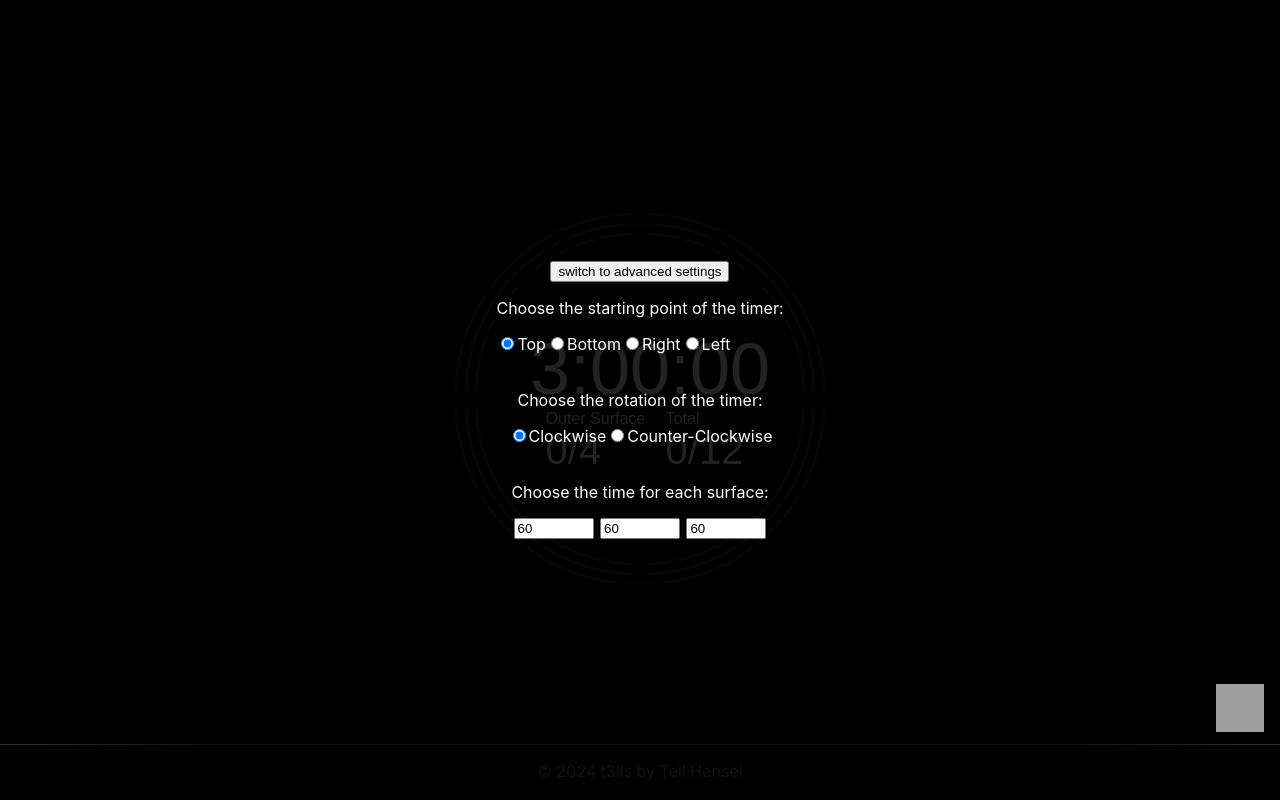
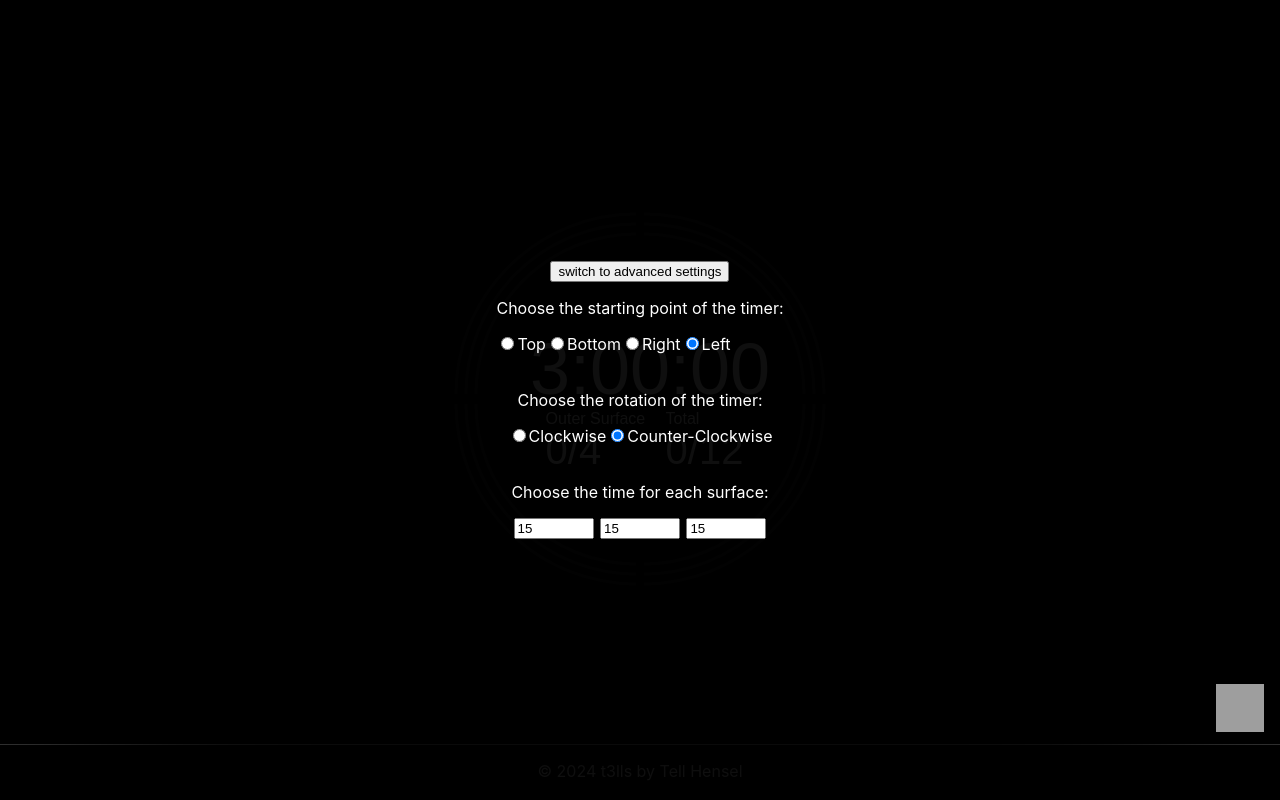
Before and after one commit to t3llscode/t3lls-tools, a Next.js app in the folder njs-tools/next-app/: page /timer in a window 1280 px wide. Both pictures are taken after a click on the element 1240 px from the left and 710 px from the top of the page. Built offline with nearby package versions, Linux system fonts and the light colour scheme; grey boxes are pictures that could not be loaded; a web font is replaced by a local one.

Commit message:
V1.3 (working advanced settings)

```diff
--- a/njs-tools/next-app/src/pages/timer.module.css
+++ b/njs-tools/next-app/src/pages/timer.module.css
@@ -6,6 +6,7 @@
   align-items: center;
   height: 100svh;
   font: 8px 'Mohave', sans-serif;
+  user-select: none;
 }
 
 .container {
--- a/njs-tools/next-app/src/pages/timer.tsx
+++ b/njs-tools/next-app/src/pages/timer.tsx
@@ -1,6 +1,5 @@
 import Head from 'next/head'
 import Image from 'next/image'
-import styles from '../styles/Home.module.css'
 import customStyles from './timer.module.css'
 
 import Segment from '../components/Segment';
@@ -79,21 +78,25 @@ export default function Home() {
     inner: 0
   });
 
-  // - - - Checkbox Related - - -
-
-  let startingPointCheck = true;
-  let rotationCheck = true;
-
   // - - -
 
-  const totalTime = calcTime(config);
+  let iterateOrder = ["tl", "tr", "bl", "br"];
+  let baseOrder = ["tl", "tr", "br", "bl"];
+  let basePoints = {
+    top: 4.5,
+    right: 5.5,
+    bot: 6.5,
+    left: 7.5
+  }
 
-  const [orderInput, setOrderInput] = useState(["bl", "br", "tr", "tl"]);
+  const [startingPoint, setStartingPoint] = useState("left")
+  const [clockwise, setClockwise] = useState(false)
+
+  const [segmentOrder, setSegmentOrder] = useState(["bl", "br", "tr", "tl"]);
   const [timeInputSafe, setTimeInputSafe] = useState(["15", "15", "15"]);
 
   const [showSettings, setShowSettings] = useState(false);
 
-  const iterateOrder = ["tl", "tr", "bl", "br"]
   const rotation = { tl: 180, tr: 270, bl: 90, br: 0 }
 
   // - - - COLOR RELATED - - -
@@ -128,7 +131,7 @@ export default function Home() {
     Object.entries(config).forEach(([surface, config]) => {
       tmp[surface] = {};
 
-      orderInput.forEach((quadrant) => {
+      segmentOrder.forEach((quadrant) => {
         if (time == 0) {
           tmp[surface][quadrant] = 0;
         } else if (time > config.time * 1000) {
@@ -181,7 +184,6 @@ export default function Home() {
 
     Object.entries(fullfilled).some(([key, value]) => {
       if (value != 4) {
-        console.log
         throwIt = [config[key].name, value];
         return true;
       }
@@ -195,11 +197,54 @@ export default function Home() {
     return [config[keys[keys.length - 1]].name, 4]
   }
 
+  // - - - CONFIG RELATED - - -
+
+  function toggleShowSettings() {
+
+    if (running) {
+      toggleTimer();
+    }
+
+    setShowSettings((previous) => !previous);
+
+    if (showSettings) {
+      setOrder(clockwise, startingPoint);
+    }
+  }
+
+  function setOrder(clockwise: boolean, startingPoint: string) {
+    let start = basePoints[startingPoint] + (clockwise ? 0.5 : -0.5);
+    let tmpOrder = [];
+    for (let i = 0; i > -4 && i < 4; clockwise ? i++ : i--) {
+      tmpOrder.push(baseOrder[(start + i + 4) % 4]); // Adding 4 to handle negative values
+    }
+
+    Object.keys(config).forEach((surface, i) => {
+      if (config[surface].time != Number(timeInputSafe[i])) {
+        config[surface].time = Number(timeInputSafe[i]);
+        setMs(calcTime(config));
+      } else {
+        setMs(prev => prev + 1);
+        setMs(prev => prev - 1);
+      };
+    })
+
+    Object.keys(config).forEach((surface, i) => {
+      config[surface].styles.reversed = (clockwise ? false : true);
+    });
+
+    setSegmentOrder(tmpOrder);
+  }
+
   // - - - TIMER RELATED - - -
 
-  const [ms, setMs] = useState(0);
+  const [ms, setMs] = useState(calcTime(config));
   const [running, setRunning] = useState(false);
+  const [startTime, setStartTime] = useState(0);
+  const [msStop, setMsStop] = useState(0);
 
+
+  // calculate the time that should be counted down
   function calcTime(config: Object) {
     let tmp = 0;
 
@@ -210,6 +255,7 @@ export default function Home() {
     return tmp;
   }
 
+  // convert to mm:ss:ms
   function formatTime(ms) {
     const minutes = Math.floor(ms / 60000);
     const seconds = Math.floor((ms % 60000) / 1000);
@@ -225,46 +271,16 @@ export default function Home() {
   // - - - EVENT HANDLERS - - -
 
   function toggleTimer() {
+    setStartTime(Date.now());
     if (ms == 0) {
       setMs(calcTime(config));
+      setMsStop(0);
     }
     setRunning((previous) => !previous);
+    if (!running) {
+      setMsStop(calcTime(config) - ms);
+    }
   }
-
-  function toggleShowSettings() {
-    setShowSettings((previous) => !previous);
-  }
-
-  // historical order input function
-
-  // function safeOrderInput(input) {
-  //   if (input.length == 4) {
-  //     setOrderInput(input);
-  //   }
-  // }
-
-
-  // historical time input function
-
-  // function safeTimeInput(input) {
-  //   if (input.length == 3) {
-  //     setTimeInputSafe(input);
-  //     let clean = true;
-  //     for (let i = 0; i < input.length; i++) {
-  //       if (typeof(parseInt(input[i])) !== "number" || input[i] < 1 || input[i] > 45) {
-  //         clean = false;
-  //         console.log("not clean", input[i], i);
-  //       }
-  //     }
-  //     if (clean) {
-  //       console.log("clean run")
-  //       config.outer.time = parseInt(input[0]);
-  //       config.chewing.time = parseInt(input[1]);
-  //       config.inner.time = parseInt(input[2]);
-  //       setMs(calcTime(config));
-  //     }
-  //   }
-  // }
 
   // - - - USE EFFECTS - - -
 
@@ -277,17 +293,17 @@ export default function Home() {
     const decrease = async () => {
       if (ms >= 10 && running) {
         intervalRef.current = setInterval(() => {
-          setMs(ms - 10);
-        }, 8.9) as any;
-        setPercentages(calcPercentages(ms, config) as any);
-      } else if (ms < 10 && running) {
+          setMs(calcTime(config) - (Date.now() - startTime + msStop))
+        }, 10) as any;
+      } else if (ms < 10) {
         setMs(0);
-        setPercentages(calcPercentages(ms, config) as any);
         setRunning(false);
+        setMsStop(0);
       }
     };
 
     decrease();
+    setPercentages(calcPercentages(ms, config) as any);
 
     return () => {
       clearInterval(intervalRef.current);
@@ -298,6 +314,7 @@ export default function Home() {
 
   useEffect(() => {
     setMs(calcTime(config));
+    setPercentages(calcPercentages(ms, config) as any);
   }, []);
 
   // - - - RENDER - - -
@@ -368,30 +385,30 @@ export default function Home() {
                 <button className={customStyles.button} onClick={toggleShowSettings}>switch to advanced settings</button>
               </div>
               <p>Choose the starting point of the timer:</p>
-              <input type="radio" id="top" name="startingpoint" checked={startingPointCheck} value="top"/>
-              <label for="top">Top</label>
-              <input type="radio" id="bottom" name="startingpoint" value="bottom"/>
-              <label for="bottom">Bottom</label>
-              <input type="radio" id="right" name="startingpoint" value="right"/>
-              <label for="right">Right</label>
-              <input type="radio" id="left" name="startingpoint" value="left"/>
-              <label for="left">Left</label>
+              <input type="radio" id="top" name="startingpoint" defaultChecked={startingPoint == "top"} onChange={() => setStartingPoint("top")}/>
+              <label htmlFor="top">Top</label>
+              <input type="radio" id="bottom" name="startingpoint" defaultChecked={startingPoint == "bottom"} onChange={() => setStartingPoint("bottom")}/>
+              <label htmlFor="bottom">Bottom</label>
+              <input type="radio" id="right" name="startingpoint" defaultChecked={startingPoint == "right"} onChange={() => setStartingPoint("right")}/>
+              <label htmlFor="right">Right</label>
+              <input type="radio" id="left" name="startingpoint" defaultChecked={startingPoint == "left"} onChange={() => setStartingPoint("left")}/>
+              <label htmlFor="left">Left</label>
             </div>
             <br/>
             <p>Choose the rotation of the timer:</p>
             <div>
-              <input type="radio" id="right" name="rotation" checked={rotationCheck} value={true}/>
-              <label for="right">Clockwise</label>
-              <input type="radio" id="left" name="rotation" value={false}/>
-              <label for="left">Counter-Clockwise</label>
+              <input type="radio" id="right" name="rotation" defaultChecked={clockwise} onChange={() => setClockwise(true)}/>
+              <label htmlFor="right">Clockwise</label>
+              <input type="radio" id="left" name="rotation" defaultChecked={!clockwise} onChange={() => setClockwise(false)}/>
+              <label htmlFor="left">Counter-Clockwise</label>
             </div>
             <br/>
             <p>Choose the time for each surface:</p>
             <div className={customStyles.generalTime}>
-              <input className={customStyles.textInput} type="text" id="timeInput" value={60} onChange={e => safeTimeInput(e.target.value.split(', '))}/>
-              <input className={customStyles.textInput} type="text" id="timeInput" value={60} onChange={e => safeTimeInput(e.target.value.split(', '))}/>
-              <input className={customStyles.textInput} type="text" id="timeInput" value={60} onChange={e => safeTimeInput(e.target.value.split(', '))}/>
-            </div>
+              <input className={customStyles.textInput} type="text" id="timeInput" value={timeInputSafe[0]} onChange={(e) => setTimeInputSafe([e.target.value, timeInputSafe[1], timeInputSafe[2]])}/>
+              <input className={customStyles.textInput} type="text" id="timeInput" value={timeInputSafe[1]} onChange={(e) => setTimeInputSafe([timeInputSafe[0], e.target.value, timeInputSafe[2]])}/>
+              <input className={customStyles.textInput} type="text" id="timeInput" value={timeInputSafe[2]} onChange={(e) => setTimeInputSafe([timeInputSafe[0], timeInputSafe[1], e.target.value])}/>
+              </div>
           </div>
         </div>
       )}
--- a/njs-tools/next-app/src/styles/globals.css
+++ b/njs-tools/next-app/src/styles/globals.css
@@ -15,7 +15,7 @@ body {
   --primary: white;
   --secondary: black;
   --primary-transparent: #ffffffdd;
-  --secondary-transparent: #000000dd;
+  --secondary-transparent: #000000f0;
 }
 
 a {
```
